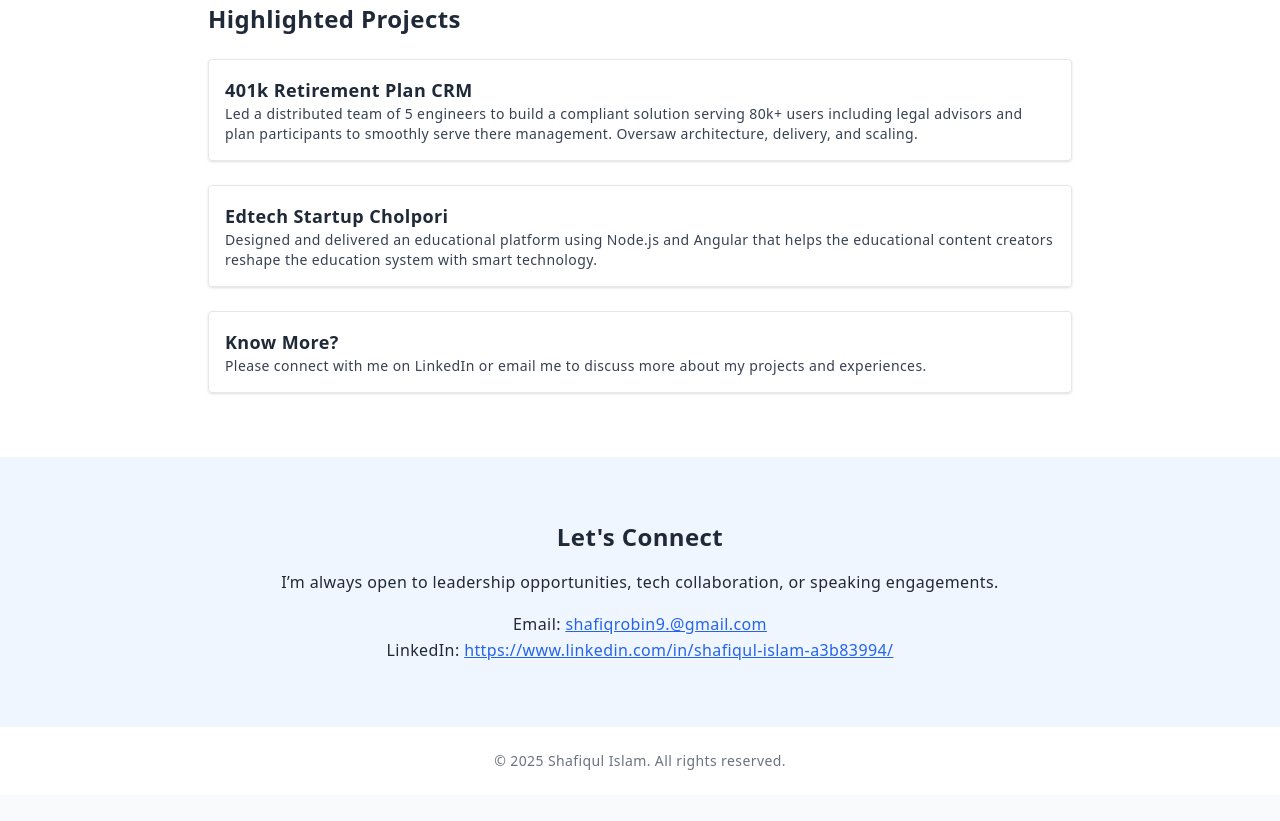
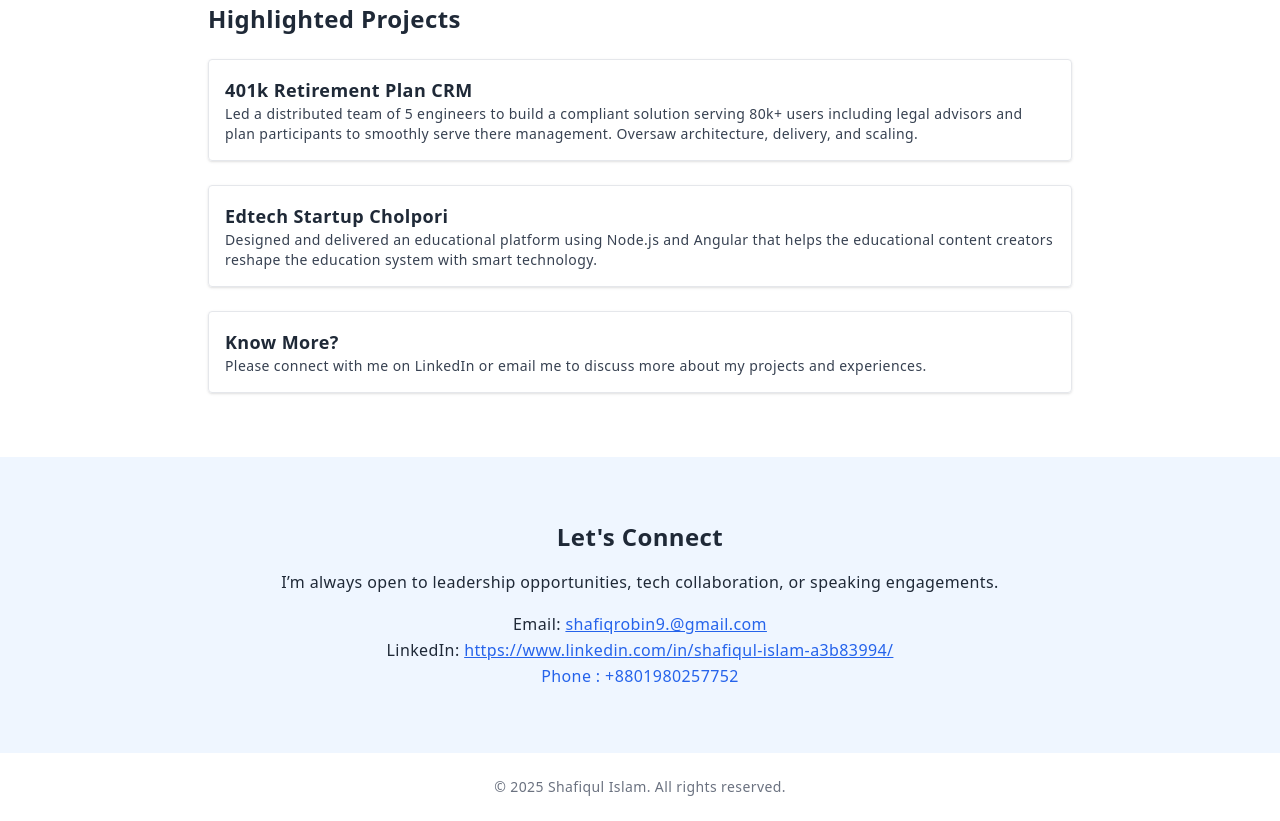
Before and after one commit to shafiq29/shafiq29.github.io, a plain HTML site: page index.html in a window 1280 px wide. Shown: the part 1081-1902 px from the top of the page. Before the commit the page ends 1876 px from the top, so only its background shows below. Drawn offline with nearby package versions, Linux system fonts and the light colour scheme.

Commit message:
minor modification

```diff
--- a/index.html
+++ b/index.html
@@ -96,6 +96,7 @@
         <p class="mb-4">I’m always open to leadership opportunities, tech collaboration, or speaking engagements.</p>
         <p>Email: <a href="mailto:john.doe@email.com" class="text-blue-600 underline">shafiqrobin9.@gmail.com</a></p>
         <p>LinkedIn: <a href="https://www.linkedin.com/in/shafiqul-islam-a3b83994/" class="text-blue-600 underline" target="_blank">https://www.linkedin.com/in/shafiqul-islam-a3b83994/ </a></p>
+        <p class="text-blue-600">Phone : +8801980257752</p>
       </div>
     </section>
 
```
